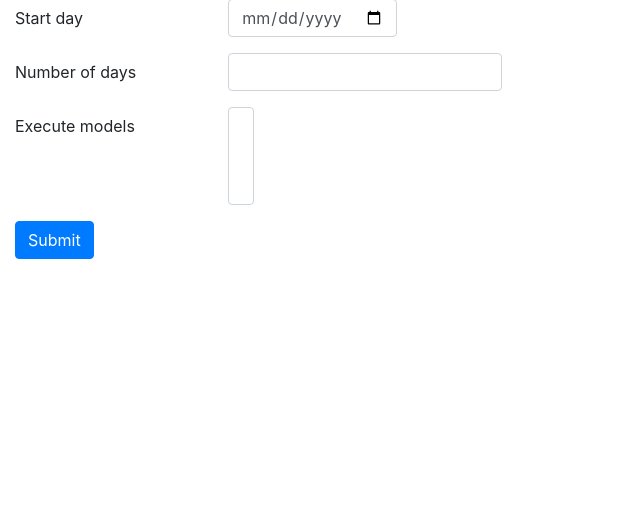
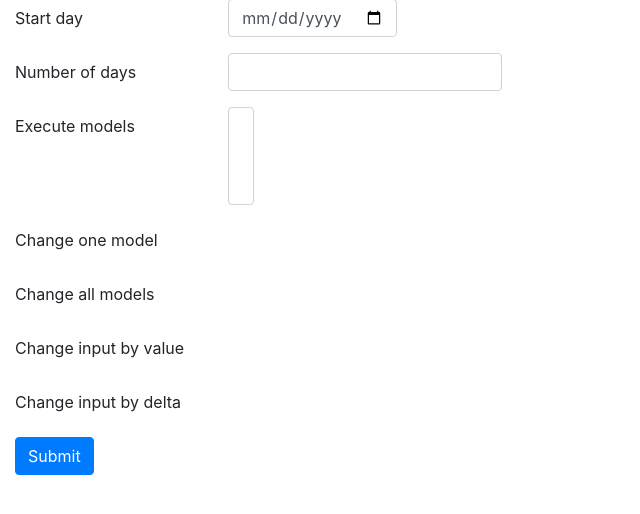
Before and after one commit to gkond/ecomod, a Flask app: template templates/run.html in a window 1280 px wide. Shown: the part 201-715 px from the top of the page, without its empty margins (0-640 px from the left). Run offline with Flask 2, Linux system fonts and the light colour scheme; the template is opened without the code that fills it: values that come from a table or form of the project are taken from there, others are empty; some libraries are stand-ins or nearby versions.

Commit message:
added compound fields

```diff
--- a/app.py
+++ b/app.py
@@ -1,12 +1,12 @@
-from flask import Flask, render_template, request, jsonify
+from flask import Flask, render_template
 from flask_bootstrap import Bootstrap
 from flask_wtf import FlaskForm
-from wtforms import IntegerField, DateField, SelectMultipleField, validators
+from wtforms import IntegerField, FloatField, DateField, SelectField, SelectMultipleField, FieldList, FormField, validators
 from datetime import datetime
-from werkzeug.datastructures import MultiDict
 import os.path
 import json
 import re
+from pprint import pprint
 
 app = Flask(__name__)
 app.config['SECRET_KEY'] = 'secret'
@@ -96,38 +96,180 @@ def results():
 
     return render_template('results.html', results=results, time_series=time_series)
 
+# TODO: figure out proper validation
+class NoValidationSelectField(SelectField):
+    def pre_validate(self, form):
+        """per_validation is disabled"""
+
+class ChangeOneModelForm(FlaskForm):
+    def __init__(self, csrf_enabled=False, *args, **kwargs):
+        super(ChangeOneModelForm, self).__init__(csrf_enabled=csrf_enabled, *args, **kwargs)
+    model = NoValidationSelectField('Model', [validators.required()], choices=[])
+    input_initial = NoValidationSelectField('Initial input', [validators.required()], choices=[])
+    input_final = NoValidationSelectField('Final input', [validators.required()], choices=[])
+
+class ChangeAllModelsForm(FlaskForm):
+    def __init__(self, csrf_enabled=False, *args, **kwargs):
+        super(ChangeAllModelsForm, self).__init__(csrf_enabled=csrf_enabled, *args, **kwargs)
+    input_initial = NoValidationSelectField('Initial input', [validators.required()], choices=[])
+    input_final = NoValidationSelectField('Final input', [validators.required()], choices=[])
+
+class ChangeInputNewValue(FlaskForm):
+    def __init__(self, csrf_enabled=False, *args, **kwargs):
+        super(ChangeInputNewValue, self).__init__(csrf_enabled=csrf_enabled, *args, **kwargs)
+    input_initial = NoValidationSelectField('Initial input', [validators.required()], choices=[])
+    start_day = DateField('Start day', [validators.required()], '%Y-%m-%d')
+    number_of_days = IntegerField('Number of days', [validators.required()])
+    new_value = FloatField('Delta', [validators.required()])
+
+class ChangeInputAddDelta(FlaskForm):
+    def __init__(self, csrf_enabled=False, *args, **kwargs):
+        super(ChangeInputAddDelta, self).__init__(csrf_enabled=csrf_enabled, *args, **kwargs)
+    input_initial = NoValidationSelectField('Initial input', [validators.required()], choices=[])
+    start_day = DateField('Start day', [validators.required()], '%Y-%m-%d')
+    number_of_days = IntegerField('Number of days', [validators.required()])
+    delta = FloatField('New Value', [validators.required()])
+
 
 class RunForm(FlaskForm):
-    start_day = DateField('Start day', [validators.required(), ], '%Y-%m-%d')
+    start_day = DateField('Start day', [validators.required()], '%Y-%m-%d')
     number_of_days = IntegerField('Number of days', [validators.required()])
     exe_models = SelectMultipleField('Execute models', [validators.required()])
+    change_input_series_one_model = FieldList(FormField(ChangeOneModelForm), min_entries=0)
+    change_input_series_all_models = FieldList(FormField(ChangeAllModelsForm), min_entries=0)
+    change_timeseries_value_several_days = FieldList(FormField(ChangeInputNewValue), min_entries=0)
+    change_timeseries_value_several_days_add_delta = FieldList(FormField(ChangeInputAddDelta), min_entries=0)
 
 
 @app.route('/run', methods=['GET', 'POST'])
 def run():
     models = load_json('models.json')
-    def getModelsChoices():
+
+    def get_models_choices():
         return [
             (model['model_system_name'], model['model_name_user'] + ':' + model['author'])
             for model in models
         ]
 
-    form = RunForm()
-    form.exe_models.choices = getModelsChoices()
+    def get_inputs_choices_by_model(name):
+        model = next(item for item in models if item['model_system_name'] == name)
+        return [(
+            value['series_name_system'],
+            value['series_name_system'] + ':' + value['series_name_user']
+        ) for key, value in model['inputs'].iteritems()]
 
-    if form.validate_on_submit():
-        # actually run modeling here
-        return render_template('run_success.html', form=form)
+    def get_inputs_choices():
+        list = [get_inputs_choices_by_model(model['model_system_name']) for model in models]
+        return [item for sublist in list for item in sublist]
 
+    run_form = RunForm()
+    run_form.exe_models.choices = get_models_choices()
+
+    if run_form.validate_on_submit():
+        def get_commands(form):
+            result = []
+            for field in run_form:
+                if field.name == 'start_day':
+                    result.append({'command': field.name, 'start_day': str(field.data)})
+                elif field.name == 'number_of_days':
+                    result.append({'command': field.name, 'number_of_days': field.data})
+                elif field.name == 'exe_models':
+                    result.append({'command': field.name, 'include': field.data})
+                elif field.name == 'change_input_series_one_model':
+                    for entry in field.entries:
+                        result.append({
+                            'command': field.name,
+                            'model': entry.model.data,
+                            'input_initial': entry.input_initial.data,
+                            'input_final': entry.input_final.data
+                        })
+                elif field.name == 'change_input_series_all_models':
+                    for entry in field.entries:
+                        result.append({
+                            'command': field.name,
+                            'input_initial': entry.input_initial.data,
+                            'input_final': entry.input_final.data
+                        })
+                elif field.name == 'change_timeseries_value_several_days':
+                    for entry in field.entries:
+                        result.append({
+                            'command': field.name,
+                            'input_initial': entry.input_initial.data,
+                            'start_day': str(entry.start_day.data),
+                            'number_of_days': entry.number_of_days.data,
+                            'new_value': entry.new_value.data
+                        })
+                elif field.name == 'change_timeseries_value_several_days_add_delta':
+                    for entry in field.entries:
+                        result.append({
+                            'command': field.name,
+                            'input_initial': entry.input_initial.data,
+                            'start_day': str(entry.start_day.data),
+                            'number_of_days': entry.number_of_days.data,
+                            'delta': entry.delta.data
+                        })
+
+            return result
+
+        commands = get_commands(run_form)
+        # TODO: run modeling with commands
+
+        return render_template('run_success.html', commands=json.dumps(commands, sort_keys=True, indent=4))
+
+    # get default values
     default_state = load_json('run.json')
-    def getStateValue(command):
+    def getStateValues(command):
         return [item for item in default_state if item['command'] == command]
 
-    form.start_day.data = datetime.strptime(getStateValue('start_day')[0]['start_day'], '%Y-%m-%d')
-    form.number_of_days.data = getStateValue('number_of_days')[0]['number_of_days']
-    form.exe_models.data = getStateValue('exe_models')[0]['include']
+    # set default values for single fields
+    run_form.start_day.data = datetime.strptime(getStateValues('start_day')[0]['start_day'], '%Y-%m-%d')
+    run_form.number_of_days.data = getStateValues('number_of_days')[0]['number_of_days']
+    run_form.exe_models.data = getStateValues('exe_models')[0]['include']
 
-    return render_template('run.html', form=form)
+    # set default values for compound fields
+    if not run_form.change_input_series_one_model:
+        for command in getStateValues('change_input_series_one_model'):
+            run_form.change_input_series_one_model.append_entry()
+    if not run_form.change_input_series_all_models:
+        for command in getStateValues('change_input_series_all_models'):
+            run_form.change_input_series_all_models.append_entry()
+    if not run_form.change_timeseries_value_several_days:
+        for command in getStateValues('change_timeseries_value_several_days'):
+            run_form.change_timeseries_value_several_days.append_entry()
+    if not run_form.change_timeseries_value_several_days_add_delta:
+        for command in getStateValues('change_timeseries_value_several_days_add_delta'):
+            run_form.change_timeseries_value_several_days_add_delta.append_entry()
+
+    for index, command in enumerate(getStateValues('change_input_series_one_model')):
+        sub_form = run_form.change_input_series_one_model[index]
+        sub_form.model.choices = get_models_choices()
+        sub_form.model.data = command['model_system_name']
+        sub_form.input_initial.choices = get_inputs_choices()
+        sub_form.input_initial.data = command['input_source_initial']
+        sub_form.input_final.choices = get_inputs_choices()
+        sub_form.input_final.data = command['input_source_final']
+    for index, command in enumerate(getStateValues('change_input_series_all_models')):
+        sub_form = run_form.change_input_series_all_models[index]
+        sub_form.input_initial.choices = get_inputs_choices()
+        sub_form.input_initial.data = command['input_source_initial']
+        sub_form.input_final.choices = get_inputs_choices()
+        sub_form.input_final.data = command['input_source_final']
+    for index, command in enumerate(getStateValues('change_timeseries_value_several_days')):
+        sub_form = run_form.change_timeseries_value_several_days[index]
+        sub_form.input_initial.choices = get_inputs_choices()
+        sub_form.input_initial.data = command['input_source_initial']
+        sub_form.start_day.data = datetime.strptime(command['start_day'], '%Y-%m-%d')
+        sub_form.number_of_days.data = command['number_of_days']
+        sub_form.new_value.data = command['new_value']
+    for index, command in enumerate(getStateValues('change_timeseries_value_several_days_add_delta')):
+        sub_form = run_form.change_timeseries_value_several_days_add_delta[index]
+        sub_form.input_initial.choices = get_inputs_choices()
+        sub_form.input_initial.data = command['input_source_initial']
+        sub_form.start_day.data = datetime.strptime(command['start_day'], '%Y-%m-%d')
+        sub_form.number_of_days.data = command['number_of_days']
+        sub_form.delta.data = command['delta']
+
+    return render_template('run.html', form=run_form)
 
 
 if __name__ == '__main__':
--- a/static/run.json
+++ b/static/run.json
@@ -40,7 +40,7 @@
   },
   {
     "command": "change_timeseries_value_several_days_add_delta",
-    "input_source_final": "series_11",
+    "input_source_initial": "series_11",
     "start_day": "2018-01-01",
     "number_of_days": 2,
     "delta": 5
--- a/templates/_render_field.html
+++ b/templates/_render_field.html
@@ -3,9 +3,27 @@
         <label for="{{ field.name }}" class="col-sm-2 col-form-label">{{ field.label.text }}</label>
         <div class="col-auto">
             {{ field(class_='form-control', **kwargs)|safe }}
-                {% for error in field.errors %}
+            {% for error in field.errors %}
                 <div class="alert alert-danger mt-2">{{ error }}</div>
             {% endfor %}
         </div>
     </div>
 {% endmacro %}
+
+{% macro render_sub_form(form, name) %}
+    <div class="form-group row">
+        <label class="col-sm-2 col-form-label">{{ name }}</label>
+        <div class="col-auto">
+            {% for field in form %}
+                <div class="row">
+                    <div class="col-auto">
+                        {{ field(class_='', **kwargs)|safe }}
+                        {% for error in field.errors %}
+                            <div class="alert alert-danger mt-2">{{ error }}</div>
+                        {% endfor %}
+                    </div>
+                </div>
+            {% endfor %}
+        </div>
+    </div>
+{% endmacro %}
--- a/templates/run.html
+++ b/templates/run.html
@@ -1,6 +1,6 @@
 {% extends "base.html" %}
 {% import "bootstrap/wtf.html" as wtf %}
-{% from "_render_field.html" import render_field %}
+{% from "_render_field.html" import render_field, render_sub_form %}
 
 {% block title %}
     Run modeling
@@ -12,6 +12,10 @@
         {{ render_field(form.start_day) }}
         {{ render_field(form.number_of_days) }}
         {{ render_field(form.exe_models) }}
+        {{ render_sub_form(form.change_input_series_one_model, 'Change one model') }}
+        {{ render_sub_form(form.change_input_series_all_models, 'Change all models') }}
+        {{ render_sub_form(form.change_timeseries_value_several_days, 'Change input by value') }}
+        {{ render_sub_form(form.change_timeseries_value_several_days_add_delta, 'Change input by delta') }}
 
         {{ wtf.form_errors(form, hiddens="only") }}
 
```
Also changed, not shown: templates/run_success.html (+7 -17 lines).
